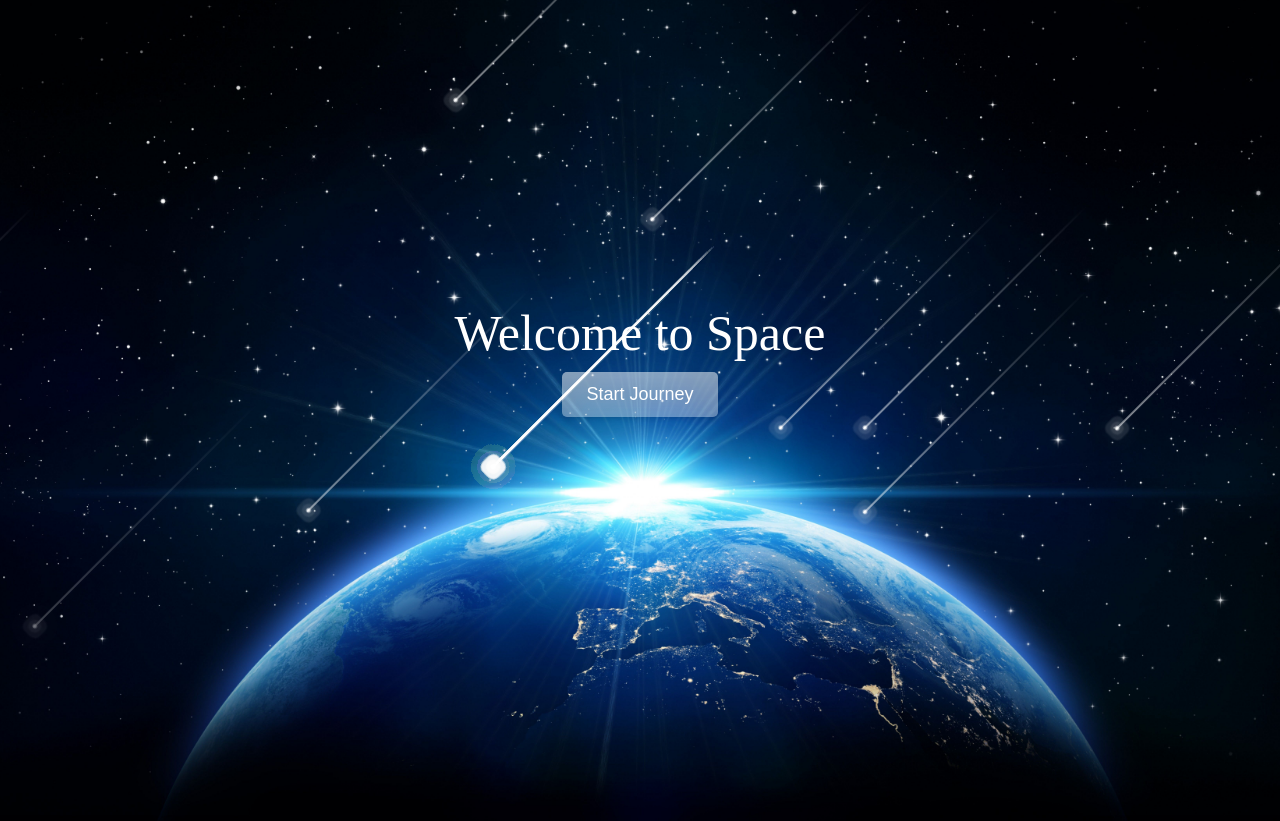
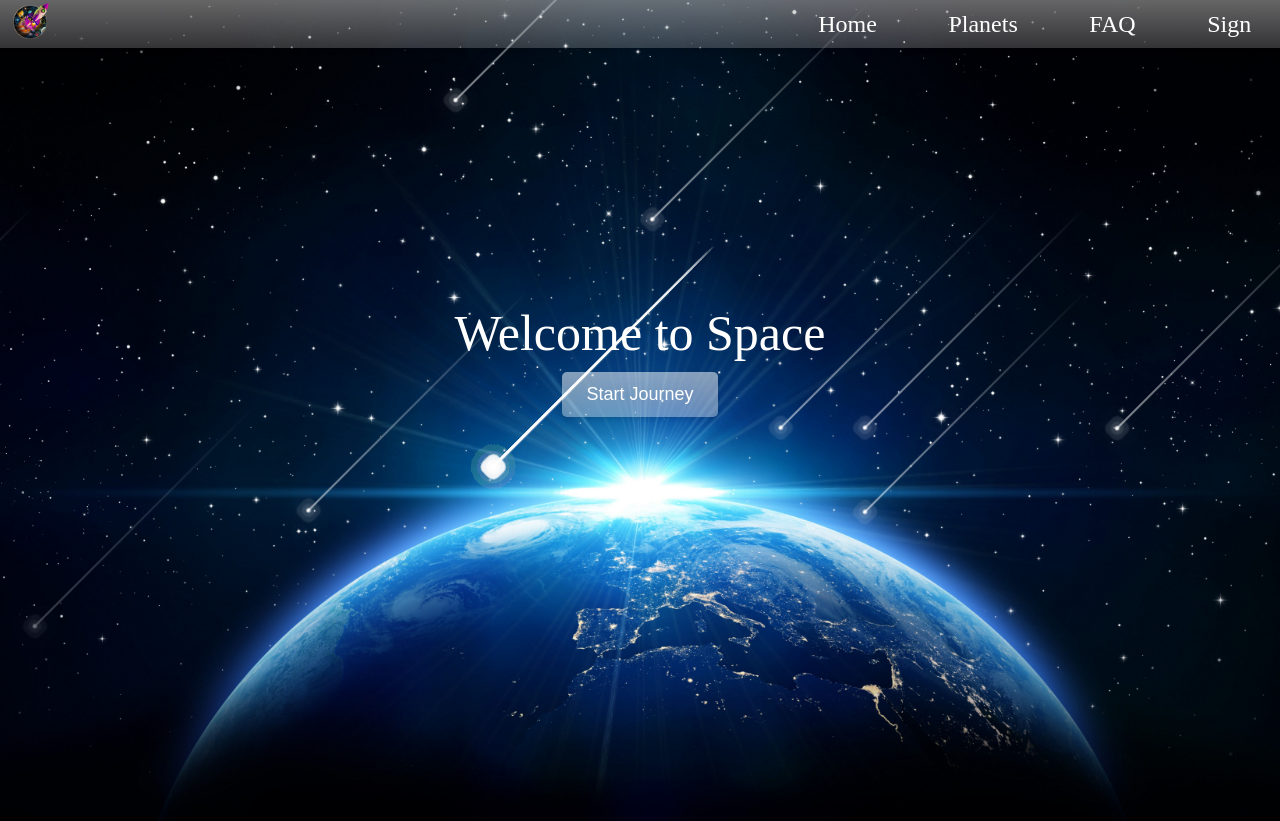
Before and after one commit to Git21221/IBMSkillsBuild, a PHP site: page / in a window 1280 px wide; the page is wider, and only the part inside the window is pictured. Run offline with PHP 8.4, Linux system fonts and the light colour scheme.

Commit message:
adding navbar

```diff
--- a/index.html
+++ b/index.html
@@ -9,7 +9,20 @@
 </head>
 
 <body>
-  <audio autoplay>
+
+  <nav class="navbar">
+    <div class="navbar-logo">
+      <img src="img/logo.png" alt="Logo">
+    </div>
+    <div class="navbar-links">
+      <a href="#">Home</a>
+      <a href="#">Planets</a>
+      <a href="#">FAQ</a>
+      <a href="#">Sign</a>
+    </div>
+  </nav>
+
+  <audio autoplay loop>
     <source src="/img/bgsound.mp3">
   </audio>
 
--- a/style.css
+++ b/style.css
@@ -6,6 +6,40 @@
 body {
   overflow: hidden;
 }
+
+.navbar {
+  display: flex;
+  justify-content: space-between;
+  align-items: center;
+  position: sticky;
+  z-index: 999;
+  color: #fff;
+  background-color: transparent;
+  background-image: linear-gradient(rgba(255, 255, 255, 0.4), rgba(255, 255, 255, 0.2));
+  box-shadow: 0 2px 4px rgba(0, 0, 0, 0.1);
+  height: 3em;
+}
+
+.navbar-logo img {
+  padding: 10%;
+  width: 60px;
+  height: 60px;
+}
+
+.navbar-links a {
+  margin-left: 10px;
+  color: #fff;
+  text-decoration: none;
+  padding: 1.2em;
+  font-size: 1.5em;
+  transition: background-color 0.3s ease;
+}
+
+.navbar-links a:hover{
+  background-color: rgba(0, 0, 0, 0.1);
+  color: #ff0000;
+}
+
 section {
   position: absolute;
   top: 0;
@@ -13,7 +47,7 @@ section {
   width: 100vw;
   height: 100vh;
   background: url("img/2114388.jpg");
-  background-position-x: center;
+  background-position:center;
   background-repeat: no-repeat;
   background-size: cover;
   animation: animateBg 50s linear infinite;
@@ -204,3 +238,49 @@ span:nth-child(10) {
 .glassdoor-btn:active {
   transform: translateY(1px);
 }
+
+
+@media screen and (max-width: 767px) {
+  /* Styles for devices with a maximum width of 767px */
+  section{
+    position: absolute;
+    top: 0;
+    left: 0;
+    width: 100vw;
+    height: 100vh;
+    background: url("img/2114388.jpg");
+    background-position:center;
+    background-repeat: no-repeat;
+    background-size: cover;
+  }
+}
+
+@media screen and (min-width: 768px) and (max-width: 1023px) {
+  /* Styles for devices with a width between 768px and 1023px */
+  section{
+    position: absolute;
+    top: 0;
+    left: 0;
+    width: 100vw;
+    height: 100vh;
+    background: url("img/2114388.jpg");
+    background-position:center;
+    background-repeat: no-repeat;
+    background-size: cover;
+  }
+}
+
+@media screen and (min-width: 1024px) {
+  /* Styles for devices with a minimum width of 1024px */
+  section{
+    position: absolute;
+    top: 0;
+    left: 0;
+    width: 100vw;
+    height: 100vh;
+    background: url("img/2114388.jpg");
+    background-position:center;
+    background-repeat: no-repeat;
+    background-size: cover;
+  }
+}
```
Also changed, not shown: rocket.html (+1 -24 lines), img/img.avif (deleted), img/logo.png (added).
